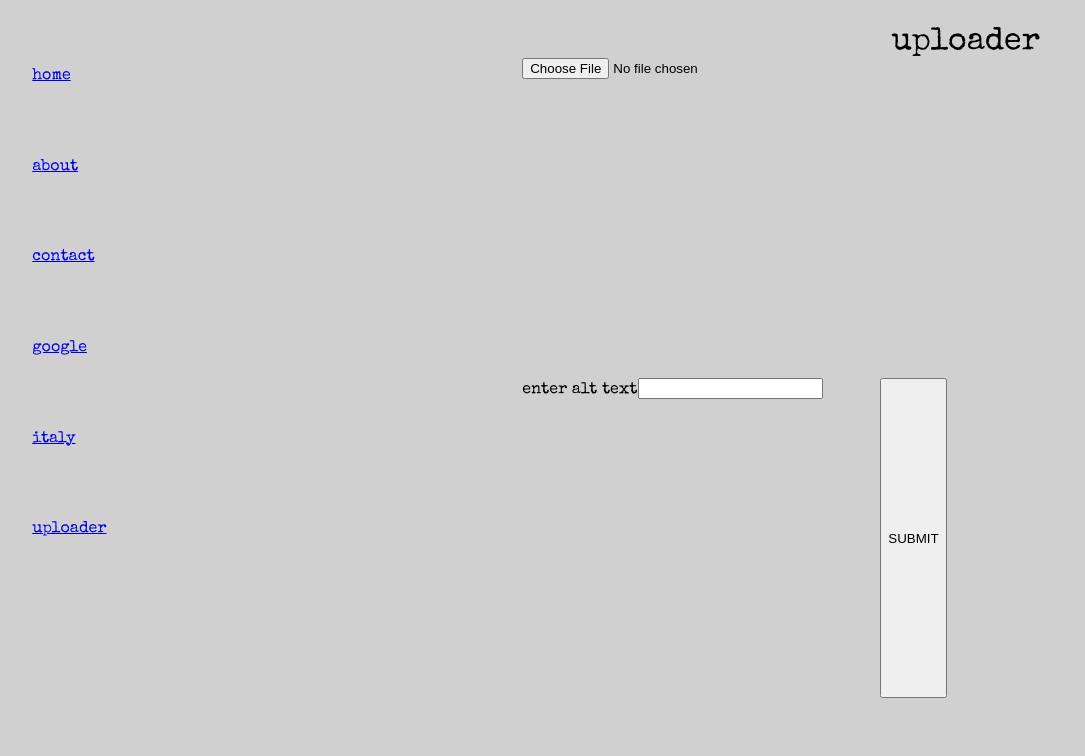
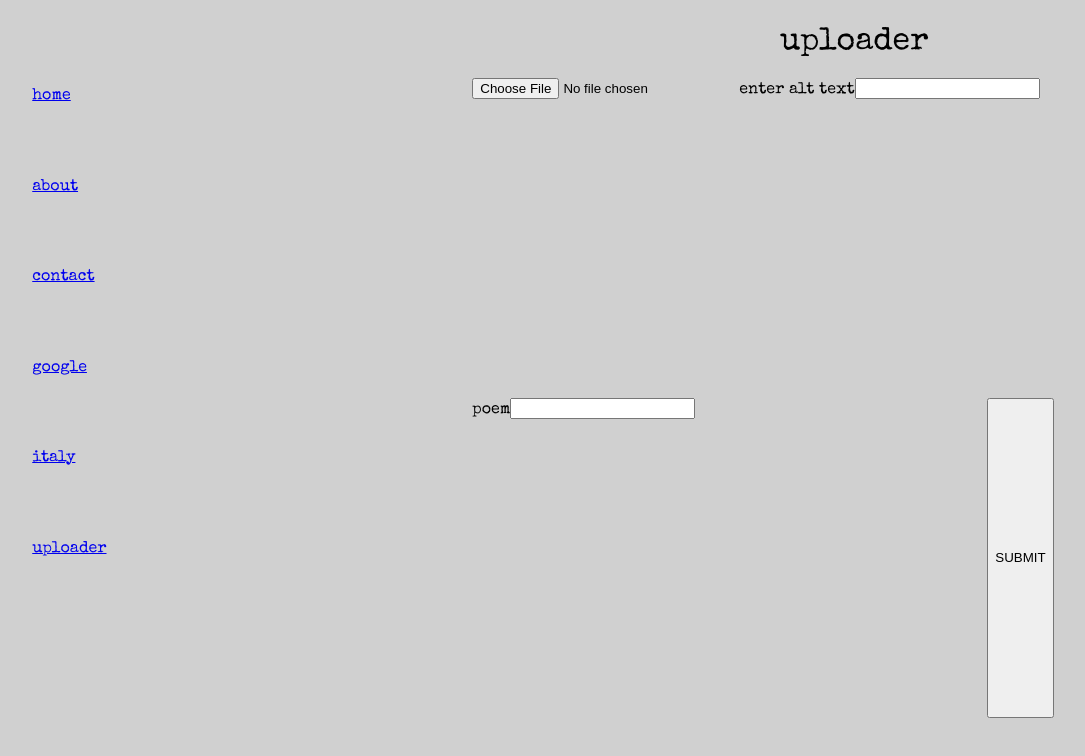
Before and after one commit to AdamIverson/build_photo, a React (Create React App) app in the folder client/: page /uploader in a window 1280 px wide. Shown: the top 756 px of the page, without its empty margins (10-1095 px from the left). Built offline with nearby package versions, Linux system fonts and the light colour scheme.

Commit message:
poem added

```diff
--- a/client/src/components/Uploader/Uploader.jsx
+++ b/client/src/components/Uploader/Uploader.jsx
@@ -5,6 +5,7 @@ function Uploader() {
   const [fileInputState, setFileInputState] = useState("");
   const [previewSource, setPreviewSource] = useState("");
   const [altText, setAltText] = useState("");
+  const [poem, setPoem] = useState("");
 
   const handleFileInputChange = (e) => {
     const file = e.target.files[0];
@@ -20,12 +21,13 @@ function Uploader() {
   };
 
   const uploadImage = async (jazz) => {
-console.log(altText);
+    console.log(altText);
     await axios
       .post("/api/upload", {
         method: "POST",
         data: jazz,
-        altText: altText
+        altText: altText,
+        poem: poem
       })
       .then(console.log("axios.post upload"))
       .catch((error) => {
@@ -40,9 +42,12 @@ console.log(altText);
   };
 
   const handleAltTextChange = (e) => {
-    // console.log("e.target.value:", e.target.value);
     setAltText(e.target.value);
   };
+
+  const handlePoemChange = (e) => {
+    setPoem(e.target.value);
+  }
 
   return (
     <div>
@@ -67,6 +72,14 @@ console.log(altText);
                 onChange={handleAltTextChange}
               />
             </li>
+            <li>
+              <label htmlFor="poem">poem</label>
+              <input type="textarea"
+              name="poem"
+              value={poem}
+              onChange={handlePoemChange}
+              />
+            </li>
             <button type="submit">SUBMIT</button>
           </ul>
         </form>
```
Also changed, not shown: 1 other file (tests, documents, lock files or other folders).
